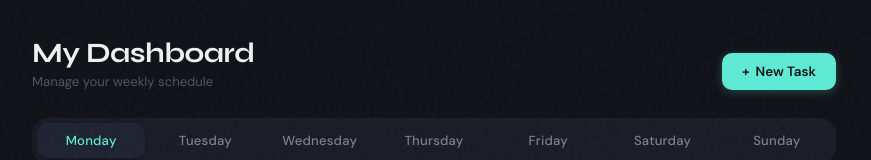
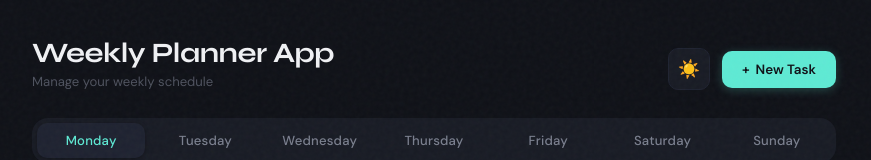
Before and after one commit to oguzcan-ayan/Weekly-Planner-App-Software-Persona-Frontend-Project, a React (Vite) app in the folder todo-app-planner/frontend/: page / in a window 1280 px wide. Shown: the top 160 px of the page, without its empty margins (206-1077 px from the left). Built offline with nearby package versions, Linux system fonts and the light colour scheme; no server answers.

Commit message:
import-theme

```diff
--- a/todo-app-planner/frontend/src/pages/Dashboard.tsx
+++ b/todo-app-planner/frontend/src/pages/Dashboard.tsx
@@ -6,6 +6,7 @@ import {
   updateTodo,
   deleteTodo
 } from "../services/todoService"
+import { useTheme } from "../contexts/ThemeContext"
 
 import TodoCard from "../components/TodoCard"
 import FilterBar from "../components/FilterBar"
@@ -20,6 +21,7 @@ const Dashboard = () => {
   const [activeDay, setActiveDay] = useState("Monday")
   const [editing, setEditing] = useState<Todo | null>(null)
   const [adding, setAdding] = useState(false)
+  const { theme, toggleTheme } = useTheme()
 
   const loadTodos = async () => {
     setTodos(await getTodos())
@@ -45,12 +47,17 @@ const Dashboard = () => {
       {/* Header */}
       <div className="dashboard-header">
         <div className="header-left">
-          <h1>My Dashboard</h1>
+          <h1>Weekly Planner App</h1>
           <p>Manage your weekly schedule</p>
         </div>
-        <button className="btn-add" onClick={() => setAdding(true)}>
-          <span>+</span> New Task
-        </button>
+        <div className="header-right">
+          <button className="theme-toggle" onClick={toggleTheme} aria-label="Toggle theme">
+            {theme === "dark" ? "☀️" : "🌙"}
+          </button>
+          <button className="btn-add" onClick={() => setAdding(true)}>
+            <span>+</span> New Task
+          </button>
+        </div>
       </div>
 
       {/* Day Tabs */}
```
Also changed, not shown: todo-app-planner/frontend/src/components/TodoForm.tsx (deleted).
